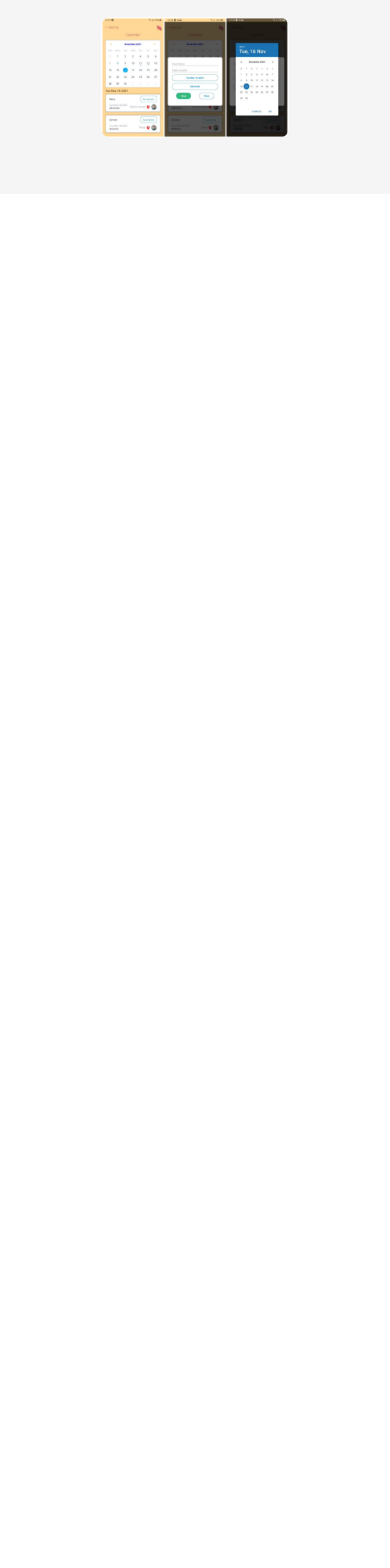
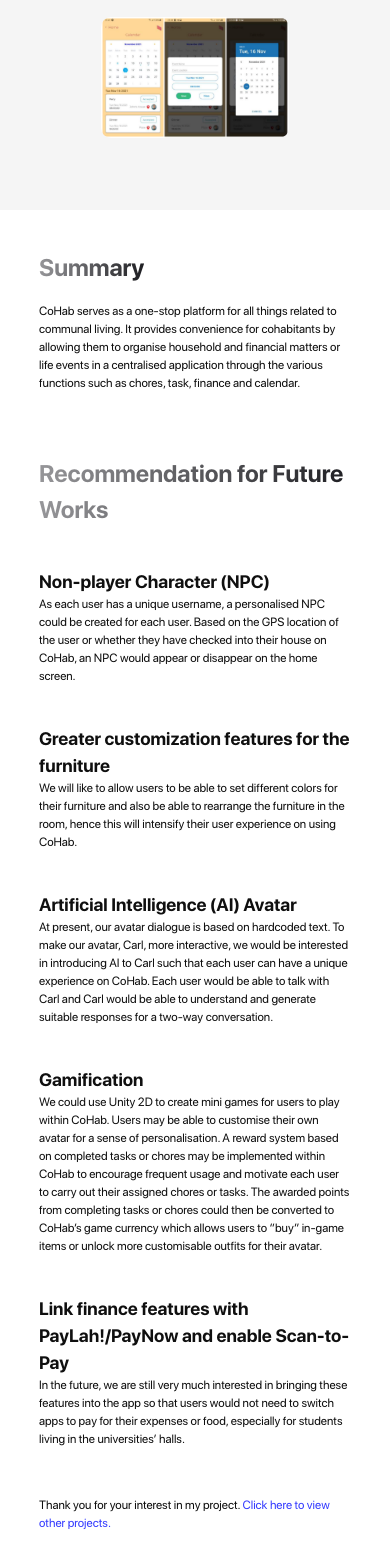
Before and after one commit to JiXiangChua/Portfolio-WebApp, a Next.js app: page /projects/cohab in a window 390 px wide. Shown: the part 7074-8642 px from the top of the page. Before the commit the page ends 7268 px from the top, so only its background shows below. Built offline with nearby package versions, Linux system fonts and the light colour scheme.

Commit message:
Implemented the summary and recommendation section of Cohab page and made it responsive

```diff
--- a/app/constants/ProjectsData.ts
+++ b/app/constants/ProjectsData.ts
@@ -1,3 +1,7 @@
+interface Recommendation {
+  [key: string]: string;
+}
+
 export type ProjectProp = {
   header: {
     type: string;
@@ -39,11 +43,7 @@ export type ProjectProp = {
   summary: {
     descriptions: string[];
   };
-  recommendation:
-    | undefined
-    | {
-        [key: string]: string;
-      };
+  recommendation: undefined | Recommendation;
 };
 
 type ProjectDataProp = {
--- /dev/null
+++ b/app/projects/cohab/RecommendationSection/index.tsx
@@ -0,0 +1,30 @@
+import { ProjectProp } from "@/app/constants/ProjectsData";
+import React, { memo } from "react";
+
+type RecommendationSectionProps = {
+  data: ProjectProp;
+};
+
+const RecommendationSection = memo((props: RecommendationSectionProps) => {
+  const { data } = props;
+  const recommendation = data.recommendation!;
+  const keys = Object.keys(recommendation);
+
+  return (
+    <>
+      <div className="w-[80%]">
+        <h1 className="text-[24px] md:text-[32px] font-bold bg-gradient-to-r from-[#969699] to-[#1E1E22] inline-block text-transparent bg-clip-text">
+          Recommendation for Future Works
+        </h1>
+        {keys.map((key) => (
+          <div key={key} className="my-10">
+            <h1 className="text-[18px] md:text-[24px] font-bold">{key}</h1>
+            <p>{recommendation[key]}</p>
+          </div>
+        ))}
+      </div>
+    </>
+  );
+});
+
+export default RecommendationSection;
--- a/app/projects/cohab/page.tsx
+++ b/app/projects/cohab/page.tsx
@@ -1,12 +1,11 @@
 import React from "react";
-import Image from "next/image";
+import Link from "next/link";
 import ProjectBanner from "@/app/ui/components/ProjectBanner";
 import ProjectsData from "@/app/constants/ProjectsData";
-import CardText from "@/app/ui/components/CardText";
 import ProblemSection from "./ProblemSection";
 import DesignSection from "./DesignSection";
-import FeatureCard from "@/app/ui/components/FeatureCard";
 import FeatureSection from "./FeatureSection";
+import RecommendationSection from "./RecommendationSection";
 
 const { cohab: CohabData } = ProjectsData;
 
@@ -38,6 +37,35 @@ export default function CohabPage() {
       >
         <FeatureSection data={CohabData} />
       </section>
+      <section id="Summary" className="flex justify-center bg-white py-10">
+        <div className="w-[80%]">
+          <h1 className="text-[24px] md:text-[32px] font-bold bg-gradient-to-r from-[#969699] to-[#1E1E22] inline-block text-transparent bg-clip-text">
+            Summary
+          </h1>
+          <p className="py-4">{CohabData.summary.descriptions[0]}</p>
+        </div>
+      </section>
+      <section
+        id="recommendation"
+        className="flex justify-center bg-white py-2 xl:py-8"
+      >
+        <RecommendationSection data={CohabData} />
+      </section>
+      <section
+        id="link-home"
+        className="flex justify-center bg-white pb-20 md:pb-30 xl:pb-40"
+      >
+        <div className="w-[80%]">
+          <Link href={"/#projects"}>
+            <p>
+              Thank you for your interest in my project.{" "}
+              <span className="text-[#353cff]">
+                Click here to view other projects.
+              </span>
+            </p>
+          </Link>
+        </div>
+      </section>
     </main>
   );
 }
```
